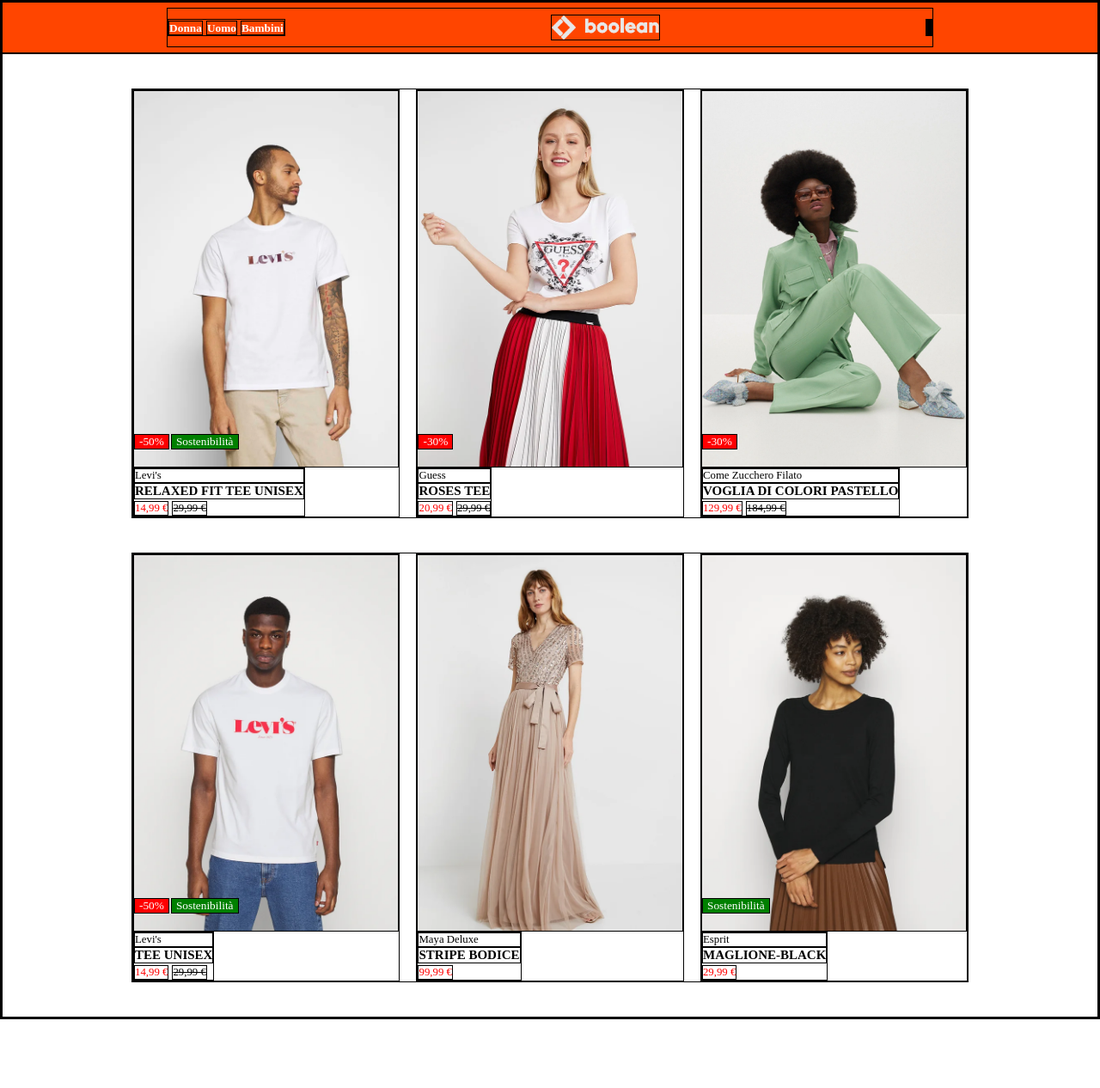
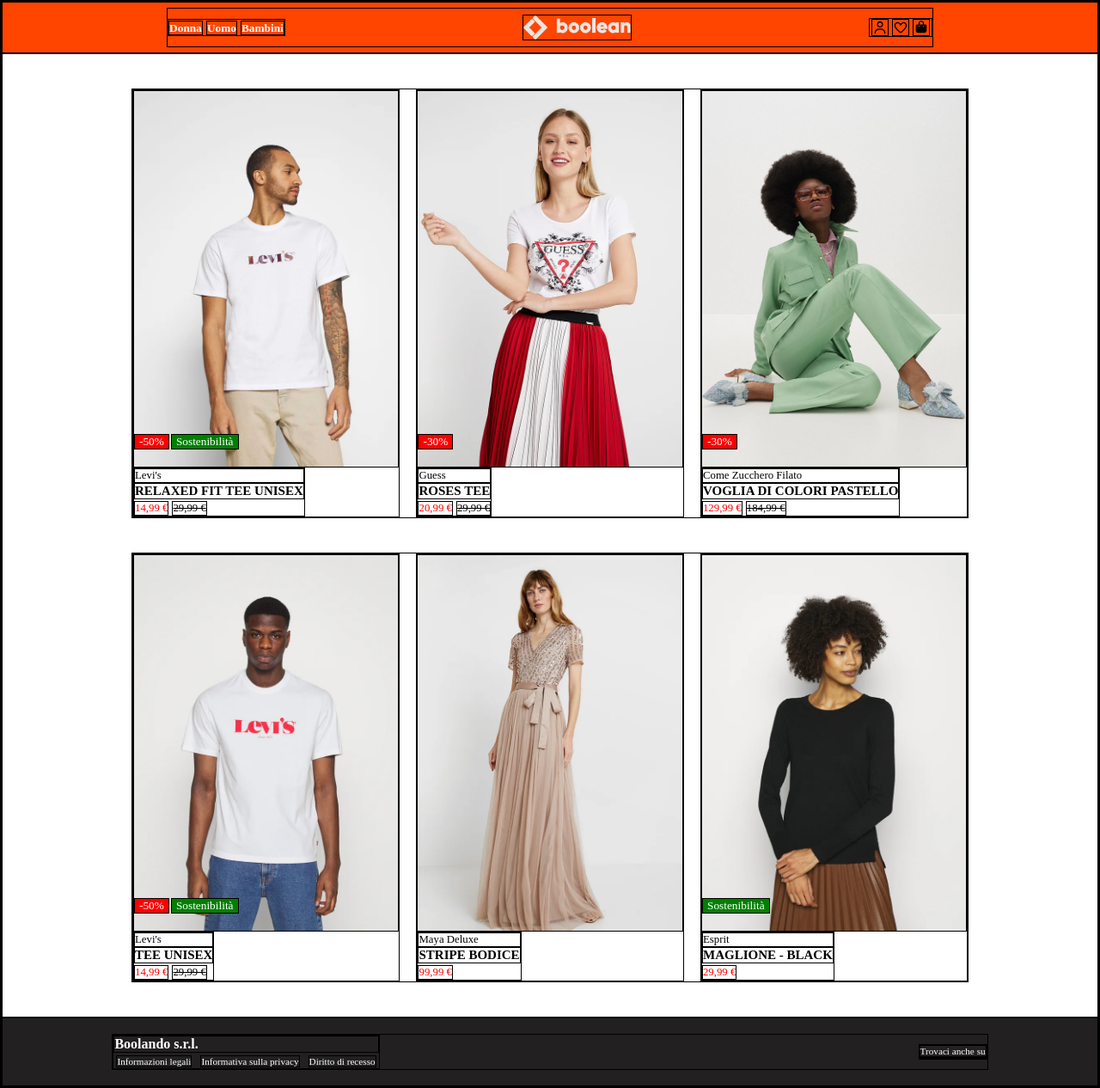
Before and after one commit to giuseppeTrebbi/html-css-boolando, a plain HTML site: page index.html in a window 1280 px wide. Shown: the whole page at 86% size. Before the commit the page ends 1186 px from the top, so only its background shows below. Drawn offline with Linux system fonts and the light colour scheme.

Commit message:
feat: footer created

```diff
--- a/css/style.css
+++ b/css/style.css
@@ -26,6 +26,18 @@ nav {
     text-decoration: none;
     font-size: smaller;
     font-weight: bold;
+}
+
+.user-icons {
+    display: flex;
+    justify-content: space-between;
+    align-items: center;
+}
+
+.user-icons img {
+    margin: 0 2px;
+    width: 20px;
+    height: 20px;
 }
 
 nav .logo {
@@ -153,3 +165,36 @@ main {
     text-decoration: line-through;
     display: inline-block;
 }
+
+footer {
+    height: 80px;
+    background-color: rgb(34, 32, 32);
+    display: flex;
+    justify-content: center;
+    align-items: center;
+}
+
+.foot-container {
+    width: 80%;
+    display: flex;
+    justify-content: space-between;
+    align-items: center;
+}
+
+.foot-container strong {
+    color: white;
+    font-size: 1rem;
+    display: block;
+}
+
+.foot-container a {
+    color: white;
+    font-size: 0.7rem;
+    text-decoration: none;
+    margin: auto 3px;
+}
+
+.foot-container p {
+    color: white;
+    font-size: 0.7rem;
+}
--- a/index.html
+++ b/index.html
@@ -17,8 +17,10 @@
                 <a href="">Bambini</a>
             </div>
             <img class="logo" src="./img/boolean-logo.png" alt="logo boolean">
-            <div>
-                <a href=""></a><a href=""></a><a href=""></a>
+            <div class="user-icons">
+                <img src="./img/user-regular-full.svg" alt="utente">
+                <img src="./img/heart-regular-full.svg" alt="cuore">
+                <img src="./img/bag-shopping-solid-full.svg" alt="shopping bag">
             </div>
         </nav>
     </header>
@@ -94,13 +96,28 @@
                 </div>
                 <section>
                     <p>Esprit</p>
-                    <strong>MAGLIONE-BLACK</strong>
+                    <strong>MAGLIONE - BLACK</strong>
                     <p class="red">29,99 &euro;</p>
                 </section>
             </div>
         </div>
+    </main>
 
-    </main>
+    <footer>
+        <div class="foot-container">
+            <div>
+                <strong>Boolando s.r.l.</strong>
+                <a href="">Informazioni legali</a>
+                <a href="">Informativa sulla privacy</a>
+                <a href="">Diritto di recesso</a>
+            </div>
+            <div>
+                <p>Trovaci anche su</p>
+                <div></div>
+            </div>
+        </div>
+    </footer>
+
 </body>
 
 </html>
```
Also changed, not shown: img/bag-shopping-solid-full.svg (added), img/discord-brands-solid-full.svg (added), img/facebook-brands-solid-full.svg (added), img/github-brands-solid-full.svg (added), img/heart-regular-full.svg (added), img/instagram-brands-solid-full.svg (added), img/paypal-brands-solid-full.svg (added), img/pinterest-brands-solid-full.svg (added), img/twitch-brands-solid-full.svg (added), img/twitter-brands-solid-full.svg (added), img/user-regular-full.svg (added), img/youtube-brands-solid-full.svg (added).
